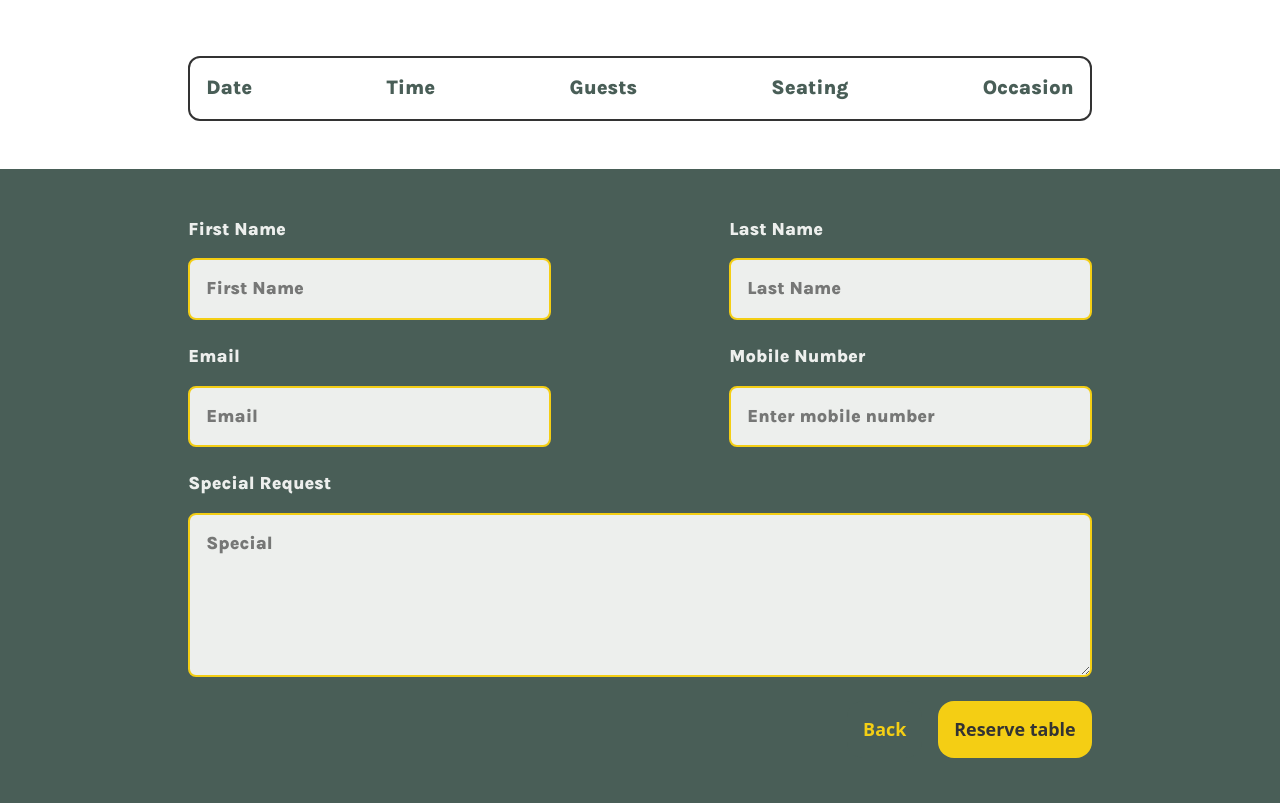
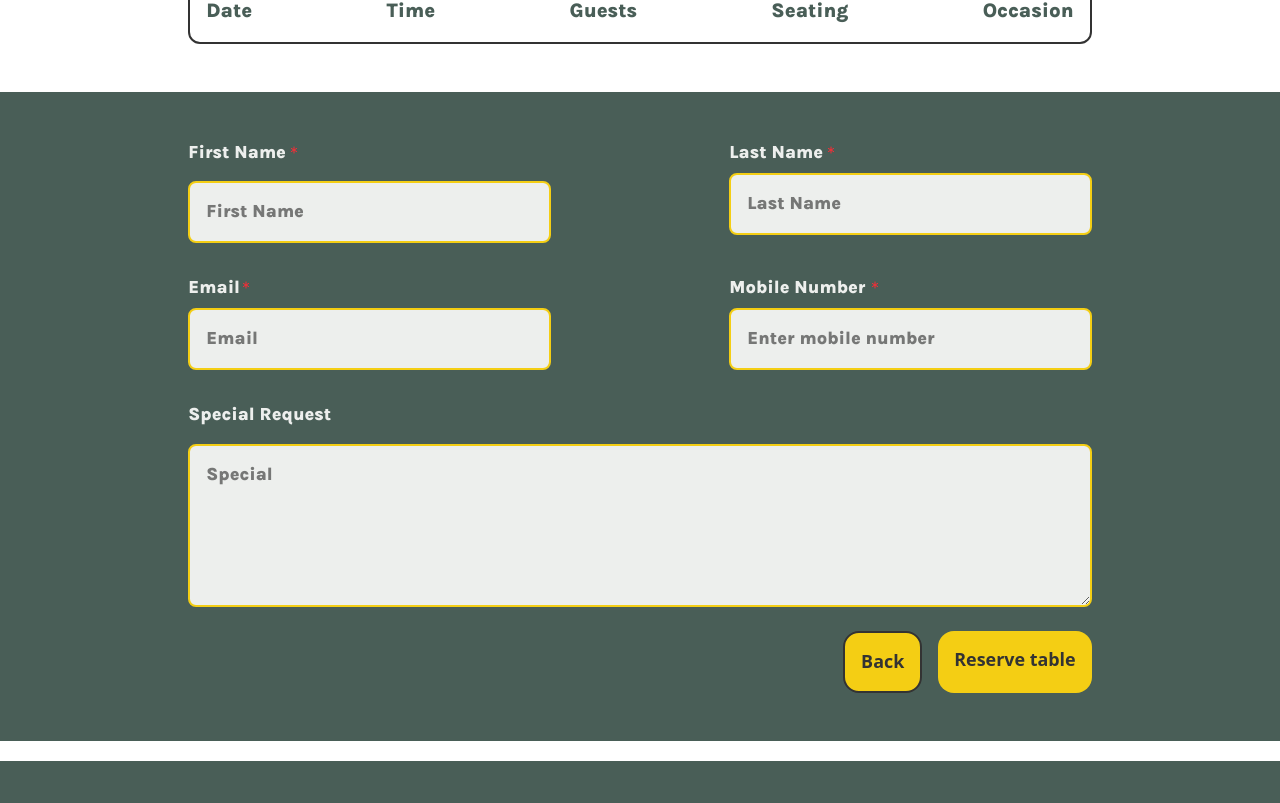
Before and after one commit to gihanchamila/Little-Lemon-Frontend, a React (Vite) app: page /confirmed in a window 1280 px wide. Shown: the part 277-1080 px from the top of the page. Built offline with nearby package versions, Linux system fonts and the light colour scheme; a web font is replaced by a local one.

Commit message:
Improved ui ux

```diff
--- a/package.json
+++ b/package.json
@@ -17,6 +17,7 @@
     "react": "^18.3.1",
     "react-dom": "^18.3.1",
     "react-router-dom": "^7.1.5",
+    "react-scroll": "^1.9.2",
     "swiper": "^11.2.2",
     "tailwindcss": "^4.0.3",
     "yup": "^1.6.1"
--- a/src/components/Booking/BookingForm.jsx
+++ b/src/components/Booking/BookingForm.jsx
@@ -64,9 +64,9 @@ const BookingForm = (props) => {
   return (
     <header>
       <section className="gridLayout">
-        <form onSubmit={handleSubmit} className="col-start-2 col-end-12">
+        <form onSubmit={handleSubmit} className="lg:col-start-2 lg:col-end-12 sm:col-start-1 sm:col-end-5">
           <fieldset className="flex flex-col space-y-2">
-            <div className="flex justify-between">
+            <div className="lg:flex lg:flex-row lg:justify-between sm:flex sm:flex-col lg:space-y-0 sm:space-y-2">
                 <div className="field">
                     <label htmlFor="book-date" className="pb-2 relative">Choose Date <Asterisk size={12} color={"#fb2c36"} className="absolute top-1 left-28" /></label>
                     <input className="fieldInput" id="book-date" value={date} onChange={(e) => handleChange(e.target.value)} type="date"/>
@@ -82,7 +82,7 @@ const BookingForm = (props) => {
                     {formErrors.times && <p className="text-red-500 text-sm">{formErrors.times}</p>}
                 </div>
             </div>
-            <div className="flex justify-between">
+            <div className="lg:justify-between lg:flex-row sm:flex sm:flex-col sm:space-y-2 lg:space-y-0">
                 <div className="field">
                     <label htmlFor="book-guests" className="pb-2 relative">Number of Guests<Asterisk size={12} color={"#fb2c36"} className="absolute top-1 left-40" /></label>
                     <input className="fieldInput" id="book-guests" min="1" value={guests} onChange={(e) => {setGuests(e.target.value)}} type={"number"} placeholder={0} max={10}></input>
@@ -98,8 +98,9 @@ const BookingForm = (props) => {
                     {formErrors.occasion && <p className="text-red-500 text-sm">{formErrors.occasion}</p>}
                 </div>
             </div>
-            <div className="flex justify-start pt-10">
-                <p className="text-sm font-extrabold text-primary-1 font-karla mr-10 relative">Seating type :<Asterisk size={12} color={"#fb2c36"} className="absolute top-0 left-[125px]" /></p>
+            <div className="sm:flex sm:flex-col lg:flex-row lg:items-center lg:justify-start lg:pt-5 sm:pt-5">
+                <p className="text-sm font-extrabold text-primary-1 font-karla mr-10 relative sm:mb-5 lg:mb-0">Seating type :<Asterisk size={12} color={"#fb2c36"} className="absolute top-0 left-[125px]" /></p>
+                <div className="sm:flex sm:flex-row">
                   <div className="flex flex-row text-primary-1 text-sm font-karla font-extrabold w-[200px] space-x-2 items-center">
                       <label htmlFor="indoor" className="relative">Indoor Seating </label>
                       <input className="fieldInput ml-2" id="indoor" value="Indoor" checked={seating === "Indoor"}  onChange={(e) => setSeating(e.target.value)} type="radio" ></input>
@@ -109,6 +110,8 @@ const BookingForm = (props) => {
                       <input className="fieldInput ml-2" id="outdoor"  value="Outdoor" checked={seating === "Outdoor"}  onChange={(e) => setSeating(e.target.value)} type="radio"></input>
                   </div>
                   {formErrors.seating && <p className="formError font-bold">{formErrors.seating}</p>}
+                </div>
+
             </div>
 
           </fieldset>
--- a/src/components/Booking/ConfirmBooking.jsx
+++ b/src/components/Booking/ConfirmBooking.jsx
@@ -26,11 +26,11 @@ const ConfirmBooking = () => {
 
   return (
     <>
-      <header className='gridLayout'>
-        <h2 className='lg:col-start-2 lg:col-end-12 lg:text-2xl font-markazi font-extrabold text-primary-1 sm:col-start-1 sm:col-end-5 sm:text-xl'>Confirm your reservation</h2>
+      <header className='lg:grid lg:grid-cols-12 lg:gap-5 lg:px-24  md:grid-cols-4 sm:grid sm:grid-cols-4 sm:gap-5 sm:px-12 sm:py-12'>
+        <h2 className='lg:col-start-2 lg:col-end-12 lg:text-2xl font-markazi font-extrabold text-primary-1 sm:col-start-1 sm:col-end-5 sm:text-xl leading-14'>Confirm your reservation</h2>
       </header>
       <main className=''>
-        <div className='gridLayout p-0'>
+        <div className='lg:grid lg:grid-cols-12 lg:gap-5 lg:px-24 md:grid-cols-4 sm:grid sm:grid-cols-4 sm:gap-5 sm:px-12 sm:pb-12'>
           <div className='lg:col-start-2 lg:col-end-12 lg:justify-between border-2 rounded-xl border-secondary-4 p-4 sm:flex sm:flex-row sm:col-start-1 sm:col-end-5 sm:gap-4'>
             <InputDetails name={"Date"} value={formData.date} />
             <InputDetails name={"Time"} value={formData.times} />
--- a/src/components/Booking/UserDetailsForm.jsx
+++ b/src/components/Booking/UserDetailsForm.jsx
@@ -1,6 +1,8 @@
 import React, { useEffect, useState } from 'react'
 import { useNavigate } from 'react-router-dom';
 import Button from '../Button/Button';
+
+import { Asterisk } from 'lucide-react';
 
 const initialFormData = {firstName : "", lastName : "", email : "", mobileNumber : "", specialRequest : ""}
 const initialFormErrors = {firstName : "", lastName : "", email : "", mobileNumber : "", specialRequest : ""}
@@ -44,32 +46,31 @@ const UserDetailsForm = () => {
 
   return (
     <form action="" onSubmit={handleSubmit} className='gridLayout p-0 bg-primary-1 mb-5'>
-    <div className='lg:col-start-2 lg:col-end-12  lg:space-y-6 sm:col-start-1 sm:col-end-5 sm:space-y-4'>
+    <div className='lg:col-start-2 lg:col-end-12  lg:space-y-6 sm:col-start-1 sm:col-end-5 sm:space-y-2'>
         <div className='flex flex-row justify-between '>
-            <div className='lg:grid lg:grid-cols-12 gap-6 w-full '>
+            <div className='lg:grid lg:grid-cols-12 gap-6 w-full sm:space-y-2'>
                 <fieldset className='col-start-1 col-end-6 col-span-5 row-span-1 flex flex-col space-y-4'>
-                    <label htmlFor="firstName" className='userField'>First Name</label>
+                    <label htmlFor="firstName" className='userField'>First Name <Asterisk size={12} color={"#fb2c36"} className="absolute top-1 left-25" /></label>
                     <input type="text" id='firstName' name='firstName' value={formData.firstName} onChange={handleChange} placeholder='First Name' className='confirmInput' />
                     {formErrors.firstName && <p className="formError font-bold">{formErrors.firstName}</p>}
                 </fieldset>
-                <fieldset className='col-start-8 col-span-5 flex flex-col space-y-4'>
-                    <label htmlFor="lastName" className='userField w-auto'>Last Name</label>
+                <fieldset className='col-start-8 col-span-5 flex flex-col space-y-2'>
+                    <label htmlFor="lastName" className='userField w-auto'>Last Name<Asterisk size={12} color={"#fb2c36"} className="absolute top-1 left-24" /></label>
                     <input id="lastName" name='lastName' value={formData.lastName} onChange={handleChange} type="text" placeholder='Last Name' className='confirmInput' />
                     {formErrors.lastName && <p className="formError font-bold">{formErrors.lastName}</p>}
                 </fieldset>
             </div>
-
         </div>
 
         <div className=''>
-        <div className='lg:grid lg:grid-cols-12 gap-6 w-full grid-rows-1'>
-             <fieldset className='col-start-1 col-end-6 col-span-5 flex flex-col space-y-4'>
-                    <label htmlFor="email" className='userField w-auto'>Email</label>
+        <div className='lg:grid lg:grid-cols-12 gap-6 w-full grid-rows-1 sm:space-y-2'>
+             <fieldset className='col-start-1 col-end-6 col-span-5 flex flex-col space-y-2'>
+                    <label htmlFor="email" className='userField w-auto'>Email<Asterisk size={12} color={"#fb2c36"} className="absolute top-1 left-13" /></label>
                     <input id="email" name='email' value={formData.email} onChange={handleChange} type="email" placeholder='Email' className='confirmInput' />
                     {formErrors.email && <p className="formError font-bold">{formErrors.email}</p>}
                 </fieldset>
-            <fieldset className='col-start-8 col-span-5 flex space-y-4 flex-col row-span-1'>
-                <label htmlFor="mobileNumber" className='userField'>Mobile Number</label>
+            <fieldset className='col-start-8 col-span-5 flex space-y-2 flex-col row-span-1'>
+                <label htmlFor="mobileNumber" className='userField'>Mobile Number<Asterisk size={12} color={"#fb2c36"} className="absolute top-1 left-35" /></label>
                 <input
                     id="mobileNumber"
                     name="mobileNumber"
@@ -93,8 +94,8 @@ const UserDetailsForm = () => {
                 </fieldset>
             </div>
         </div>
-        <div className='flex flex-row justify-end space-x-4'>
-            <Button onClick={handleBack} className={'flex justify-self-end'}>Back</Button>
+        <div className='flex flex-row justify-end space-x-4 sm:mt-5 lg:mt-0'>
+            <Button onClick={handleBack} outline className={'flex justify-self-end bg-secondary-3'}>Back</Button>
             <Button className={'flex justify-self-end'} type="primary">Reserve table</Button>
         </div>
 
--- a/src/components/Button/Button.jsx
+++ b/src/components/Button/Button.jsx
@@ -1,15 +1,16 @@
-import React from 'react'
+import React from 'react';
 
-const Button = ({type, className, children, ...buttonProps}) => {
+const Button = ({ type = 'primary', className = '', outline = false, children, ...buttonProps }) => {
+  const baseClassName = type === 'primary' ? 'primaryButton' : 'outlineButton';
+  const outlineClassName = outline ? 'outlineButton' : '';
 
-    const baseClassName = type === 'primary' ? "primaryButton" : "secondaryButton";
-    const combinedClassName = `${baseClassName} ${className || ''}`;
+  const combinedClassName = `button ${baseClassName} ${outlineClassName} ${className}`.trim();
 
-    return (
-      <button role='button' className={`button ${combinedClassName}`} {...buttonProps}>
-        {children}
-      </button>
-    );
-}
+  return (
+    <button role="button" className={combinedClassName} {...buttonProps}>
+      {children}
+    </button>
+  );
+};
 
-export default Button
+export default Button;
--- a/src/components/Card/Card.jsx
+++ b/src/components/Card/Card.jsx
@@ -9,7 +9,7 @@ const Card = ({image, name, children, className, description, price, text}) => {
         <figure className=''>
             <img src={image} className='lg:h-[250px] lg:w-[300px] sm:w-full sm:h-full rounded-t-2xl object-cover' alt="A description of the image" role='img' />
         </figure>
-        <div className='flex flex-col space-y-4 px-4 py-4 bg-secondary-3 rounded-b-2xl'>
+        <div className='flex flex-col space-y-4 px-4 py-4 bg-secondary-3 hover:opacity-90 cursor-pointer rounded-b-2xl'>
             <header className='flex justify-between'>
                 <h2 className='cardTitle'>{name}</h2>
                 <p className='cardTitle text-secondary-1'>${price}</p>
--- a/src/components/Navigation.jsx
+++ b/src/components/Navigation.jsx
@@ -1,5 +1,6 @@
 import React, { useState } from 'react'
 import { Link, NavLink } from 'react-router-dom'
+import { Link as ScrollLink } from 'react-scroll';
 import { Menu, X } from 'lucide-react';
 import {Logo} from '../assets'
 
@@ -46,7 +47,15 @@ const NavigationItems = () => {
     <ul className='lg:col-start-5 lg:col-end-12 lg:-span-9 lg:flex-row lg:justify-between lg:mt-0 lg:items-center lg:space-y-0 lg:h-fit sm:flex sm:flex-col sm:space-y-8 sm:mt-12 sm:h-dvh'>
       {navigationLinks.map((link) => (
         <li key={link.id}>
-          <a href={link.link} className={"navigationList"}>{link.name}</a>
+          <ScrollLink
+            to={link.link.replace("#", "")}
+            smooth={true}
+            duration={500}
+            offset={-100}
+            className={"navigationList cursor-pointer"}
+          >
+            {link.name}
+          </ScrollLink>
         </li>
       ))}
     </ul>
--- a/src/components/Rating/Rating.jsx
+++ b/src/components/Rating/Rating.jsx
@@ -5,7 +5,7 @@ import { person01 } from '../../assets'
 const Rating = ({name, image, description, rating}) => {
   return (
     <article className="lg:flex lg:flex-col w-[260px]  max-w-sm ">
-        <div className='flex flex-col space-y-4 p-4 bg-secondary-3 h-full w-full rounded-2xl'>
+        <div className='flex flex-col space-y-4 p-4 bg-secondary-3 hover:opacity-90 cursor-pointer h-full w-full rounded-2xl'>
             <header className='flex justify-between'>
                 <p className='cardTitle'>Ratings</p>
             </header>
--- a/src/index.css
+++ b/src/index.css
@@ -36,7 +36,11 @@
 }
 
 .button {
-    @apply text-sm font-extrabold py-4 rounded-2xl px-4 ;
+    @apply text-sm font-extrabold py-4 rounded-2xl px-4 hover:opacity-90 transition-all cursor-pointer ;
+}
+
+.outlineButton {
+    @apply border-2 rounded-2xl text-secondary-3 bg-secondary-3
 }
 
 .navigationList {
@@ -76,7 +80,7 @@
 }
 
 .field {
-    @apply flex flex-col text-primary-1 text-sm font-karla font-extrabold w-[500px] space-x-2
+    @apply flex flex-col text-primary-1 text-sm font-karla font-extrabold lg:w-[500px] space-x-2 sm:w-[387px]
 }
 
 .fieldInput {
@@ -84,7 +88,7 @@
 }
 
 .userField {
-    @apply text-sm font-karla font-extrabold text-secondary-3
+    @apply text-sm font-karla font-extrabold text-secondary-3 relative
 }
 
 .userInput {
```
Also changed, not shown: 1 other file (tests, documents, lock files or other folders). Lines whose indentation alone changed are shown as unchanged.
